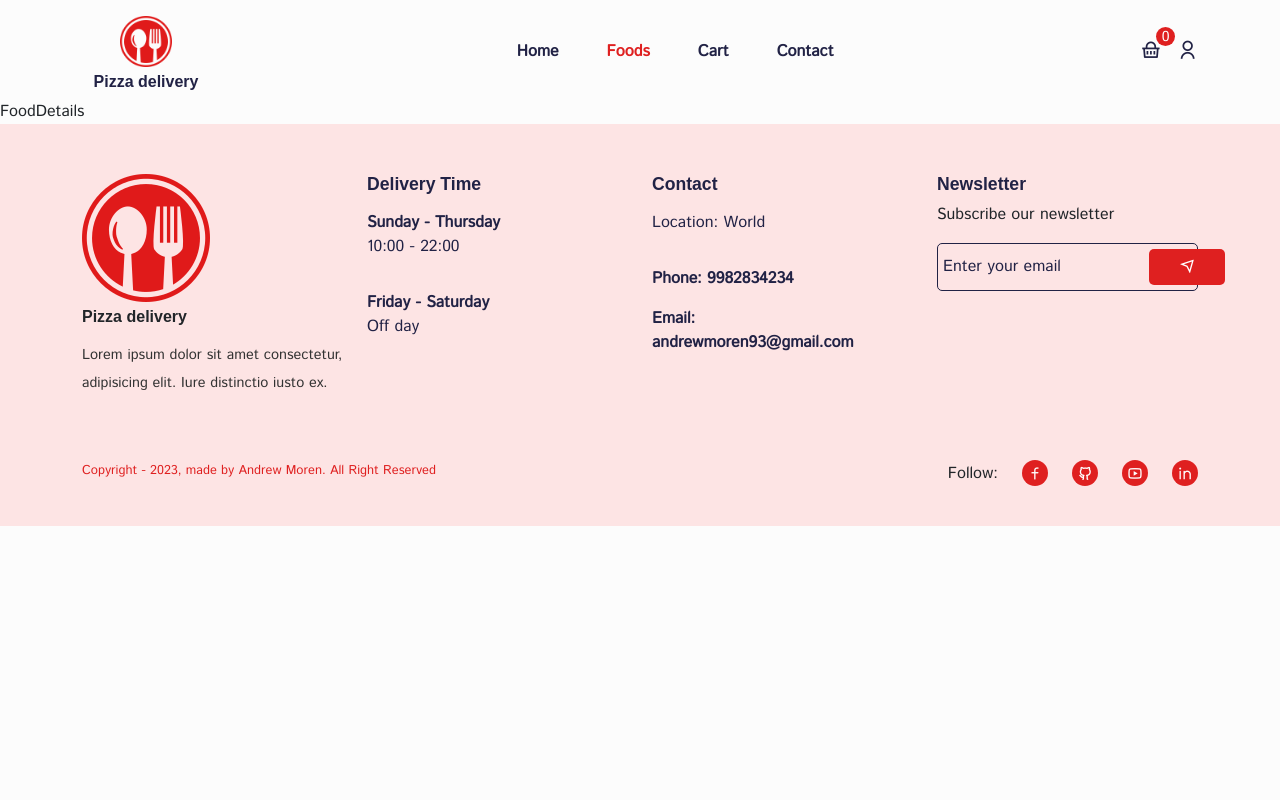
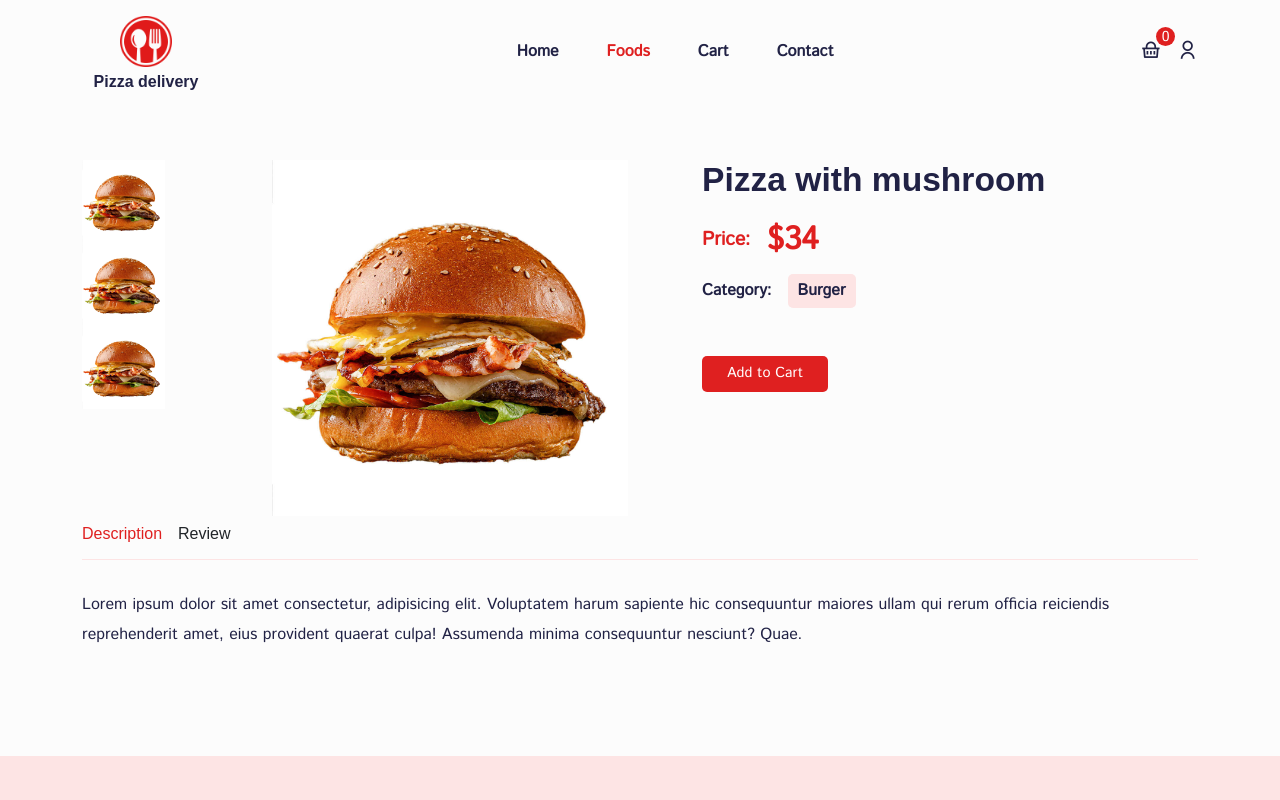
Before and after one commit to Andrewmoren/e_commerce_pizza, a React (Create React App) app: page /foods/01 in a window 1280 px wide. Shown: the top 800 px of the page. Built offline with nearby package versions, Linux system fonts and the light colour scheme; a web font is replaced by a local one.

Commit message:
create FoodDetails: add css

```diff
--- a/src/pages/FoodDetails.jsx
+++ b/src/pages/FoodDetails.jsx
@@ -6,8 +6,69 @@ import Helmet from "../components/Helmet/Helmet";
 import CommonSection from "../components/UI/common-section/CommonSection";
 import { Container, Row, Col } from "reactstrap";
 
+import productImg from "../assets/images/product_01.1.jpg";
+
+import "../styles/product-details.css";
+
 const FoodDetails = () => {
-  return <div>FoodDetails</div>;
+  return (
+    <section>
+      <Container>
+        <Row>
+          <Col lg="2" md="2">
+            <div className="product__images">
+              <div className="img__item">
+                <img src={productImg} alt="productImg" className="w-50" />
+              </div>
+              <div className="img__item">
+                <img src={productImg} alt="productImg" className="w-50" />
+              </div>
+
+              <div className="img__item">
+                <img src={productImg} alt="productImg" className="w-50" />
+              </div>
+            </div>
+          </Col>
+
+          <Col lg="4" md="4">
+            <div className="product__main-img">
+              <img src={productImg} alt="productImg" className="w-100" />
+            </div>
+          </Col>
+
+          <Col lg="6" md="6">
+            <div className="single__product-content">
+              <h2 className="product__title mb-3">Pizza with mushroom</h2>
+              <p className="product__price">
+                Price: <span>$34</span>
+              </p>
+              <p className="category mb-5">
+                Category: <span>Burger</span>
+              </p>
+
+              <button className="addToCart__btn">Add to Cart</button>
+            </div>
+          </Col>
+
+          <Col lg="12">
+            <div className="tabs d-flex align-items-center gap-3 py-2">
+              <h6 className="tab__active">Description</h6>
+              <h6>Review</h6>
+            </div>
+
+            <div className="tab__content">
+              <p>
+                Lorem ipsum dolor sit amet consectetur, adipisicing elit.
+                Voluptatem harum sapiente hic consequuntur maiores ullam qui
+                rerum officia reiciendis reprehenderit amet, eius provident
+                quaerat culpa! Assumenda minima consequuntur nesciunt? Quae.
+              </p>
+            </div>
+          </Col>
+        </Row>
+      </Container>
+    </section>
+  );
 };
 
 export default FoodDetails;
--- /dev/null
+++ b/src/styles/product-details.css
@@ -0,0 +1,52 @@
+.single__product-content {
+    padding-left: 50px;
+}
+
+.product__price {
+    display: flex;
+    align-items: center;
+    column-gap: 1rem;
+    margin-bottom: 0;
+}
+
+.product__price span {
+    font-size: 2rem;
+}
+
+.category {
+    font-weight: 600;
+    color: #212245;
+    display: flex;
+    align-items: center;
+    column-gap: 1rem;
+    margin-top: 10px;
+}
+
+.category span {
+    padding: 5px 10px;
+    background: #fde4e4;
+    color: #212245;
+    border-radius: 5px;
+}
+
+.tabs {
+    border-bottom: 1px solid #fde4e4;
+}
+
+.tabs h6 {
+    cursor: pointer;
+}
+
+.tab__content {
+    padding: 30px 0px;
+}
+
+.tab__content p {
+    line-height: 30px;
+    color: #212245
+}
+
+
+.tab__active {
+    color: #df2020
+}
```
